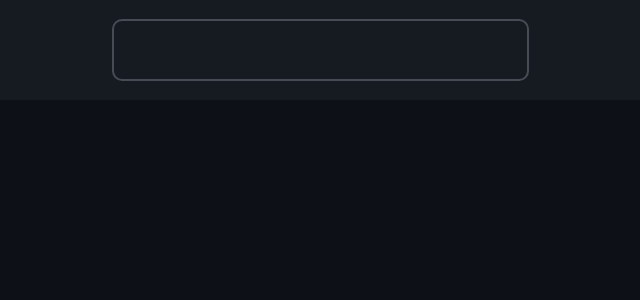
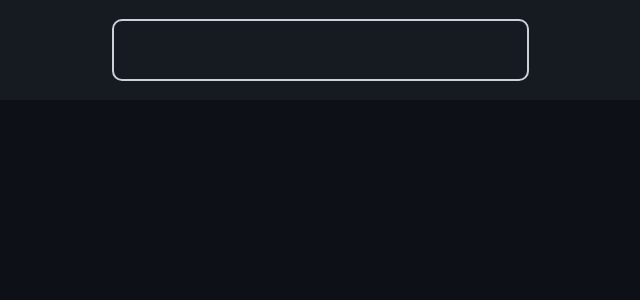
Before and after one commit to immortalLxrd/github-search-users, a React (Create React App) app: page / in a window 1280 px wide. In both pictures the pointer is over the input 640 px from the left and 50 px from the top of the page. Shown: the top 300 px of the page, without its empty margins (320-960 px from the left). Built offline with nearby package versions, Linux system fonts and the light colour scheme.

Commit message:
Design fixes.

```diff
--- a/src/styles/App.scss
+++ b/src/styles/App.scss
@@ -41,6 +41,15 @@ body {
     border-radius: 10px;
     font-size: 24px;
     text-align: center;
+    transition: .5s;
+
+    &:focus {
+      border-color: $text-primary-color;
+    }
+
+    &:hover {
+      border-color: $text-primary-color;
+    }
   }
 }
 
@@ -79,6 +88,11 @@ body {
     height: 200px;
     border: 2px solid $accent-color;
     border-radius: 50%;
+    transition: .5s;
+
+    &:hover {
+      border-color: $text-primary-color;
+    }
   }
 
   &__repositories {
```
